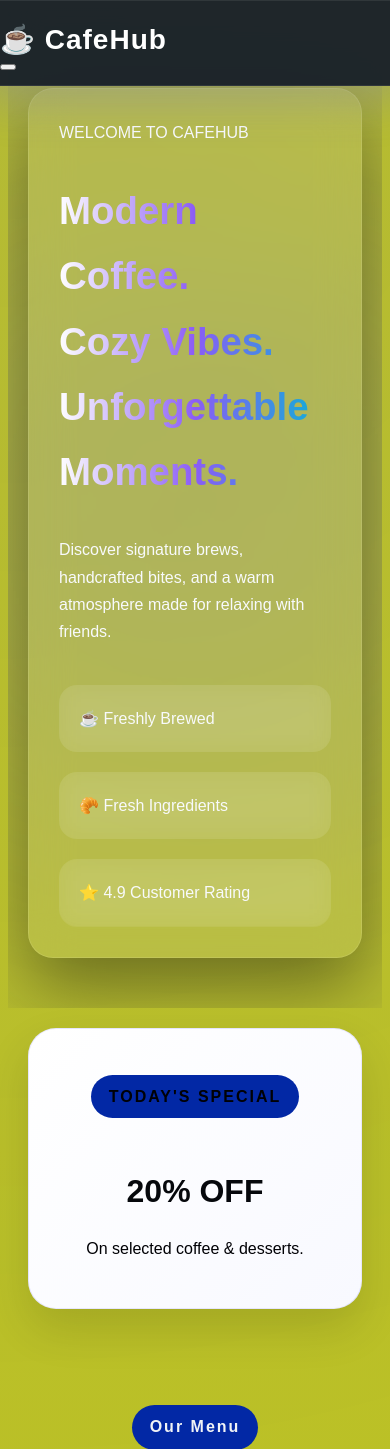
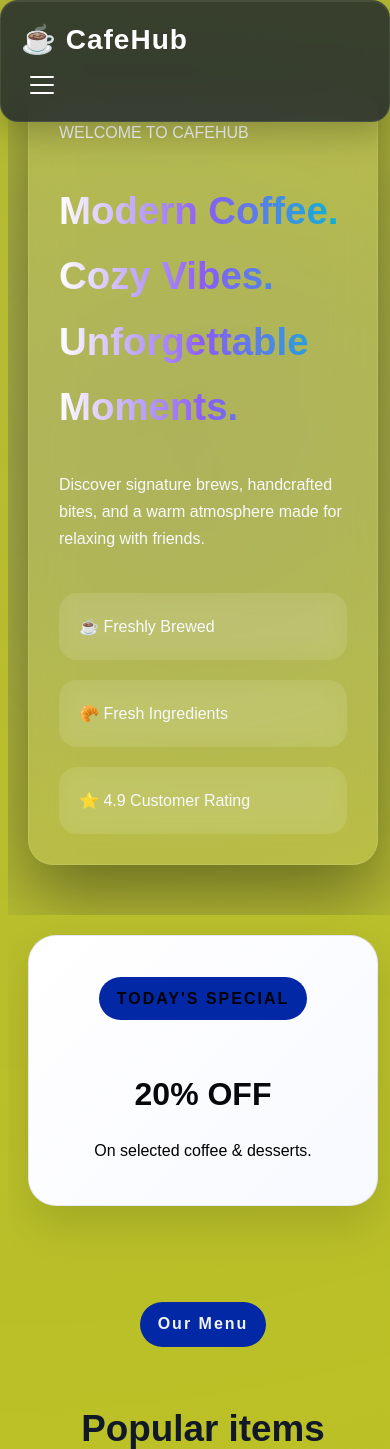
Before and after one commit to mohammadasif-27/CAFE, a Django app: page / in a window 390 px wide. Shown: the top 1449 px of the page. Run offline with Django 5.2, Linux system fonts and the light colour scheme; a user stored in the database is signed in; data comes from the database, SQL or seed files in the repository; data that the repository does not hold is empty; some libraries are stand-ins or nearby versions.

Commit message:
Allow mobile access to Django server

```diff
--- a/cafehub/settings.py
+++ b/cafehub/settings.py
@@ -25,7 +25,7 @@ SECRET_KEY = 'django-insecure-5)d+%m-i^266ci-=nr1w^p&$jxn_1yo82h!g0w9k1p)w2vf&jl
 # SECURITY WARNING: don't run with debug turned on in production!
 DEBUG = True
 
-ALLOWED_HOSTS = []
+ALLOWED_HOSTS = ['10.154.139.183', 'localhost', '127.0.0.1']
 
 
 # Application definition
--- a/static/css/style.css
+++ b/static/css/style.css
@@ -13,8 +13,41 @@
     --shadow:0 20px 60px rgba(0,0,0,.35);
 }
 
+/* ==========================================
+   GLOBAL BOX MODEL / OVERFLOW FIX
+   (fixes the padding+width math that was
+   causing horizontal scroll & overlap on
+   phones and tablets — no visual change
+   on desktop)
+========================================== */
+
+*,
+*::before,
+*::after{
+    box-sizing:border-box;
+}
+
+html{
+    overflow-x:hidden;
+    width:100%;
+}
+
+img,
+svg,
+video{
+    max-width:100%;
+    height:auto;
+}
+
+.page-shell{
+    width:100%;
+    overflow-x:hidden;
+}
+
 body{
     min-height:100vh;
+    overflow-x:hidden;
+    width:100%;
     font-family:'Poppins',sans-serif;
     background:
     radial-gradient(circle at top left, #6366f130, transparent 40%),
@@ -136,6 +169,133 @@ body{
     transform:translateY(-3px);
     box-shadow:0 15px 35px rgba(99,102,241,.5);
 }
+
+/* ===== Hamburger / mobile nav toggle ===== */
+
+.nav-toggle{
+    display:none;
+    flex-direction:column;
+    justify-content:center;
+    align-items:center;
+    width:42px;
+    height:42px;
+    padding:0;
+    border:none;
+    background:transparent;
+    cursor:pointer;
+    flex-shrink:0;
+}
+
+.hamburger,
+.hamburger::before,
+.hamburger::after{
+    display:block;
+    width:24px;
+    height:2px;
+    border-radius:2px;
+    background:#fff;
+    transition:.3s ease;
+}
+
+.hamburger{
+    position:relative;
+}
+
+.hamburger::before,
+.hamburger::after{
+    content:"";
+    position:absolute;
+    left:0;
+}
+
+.hamburger::before{
+    top:-8px;
+}
+
+.hamburger::after{
+    top:8px;
+}
+
+/* animate into an "X" whichever way the JS marks it open
+   (aria-expanded, or a .is-open/.active/.show class) */
+.nav-toggle[aria-expanded="true"] .hamburger,
+.nav-toggle.is-open .hamburger,
+.nav-toggle.active .hamburger{
+    background:transparent;
+}
+
+.nav-toggle[aria-expanded="true"] .hamburger::before,
+.nav-toggle.is-open .hamburger::before,
+.nav-toggle.active .hamburger::before{
+    top:0;
+    transform:rotate(45deg);
+}
+
+.nav-toggle[aria-expanded="true"] .hamburger::after,
+.nav-toggle.is-open .hamburger::after,
+.nav-toggle.active .hamburger::after{
+    top:0;
+    transform:rotate(-45deg);
+}
+
+/* Tablets & phones: collapse the nav into a toggleable panel.
+   1024px covers tablets in portrait as well as phones. */
+@media(max-width:1024px){
+
+    .navbar{
+        flex-wrap:wrap;
+        row-gap:0;
+    }
+
+    .nav-toggle{
+        display:flex;
+    }
+
+    .nav-menu.desktop-nav{
+        display:none;
+        flex-direction:column;
+        align-items:stretch;
+        width:100%;
+        gap:4px;
+        margin-top:16px;
+        padding-top:16px;
+        border-top:1px solid rgba(255,255,255,.1);
+    }
+
+    /* support whichever mechanism main.js uses to reveal the menu */
+    .nav-menu.desktop-nav.is-open,
+    .nav-menu.desktop-nav.active,
+    .nav-menu.desktop-nav.show,
+    .nav-toggle[aria-expanded="true"] ~ .nav-menu.desktop-nav,
+    body.nav-open .nav-menu.desktop-nav{
+        display:flex;
+    }
+
+    .nav-menu .nav-link{
+        width:100%;
+        padding:12px 10px;
+        border-radius:10px;
+    }
+
+    .nav-menu .nav-link:hover{
+        background:rgba(255,255,255,.06);
+    }
+
+    .nav-menu .nav-link::after{
+        display:none;
+    }
+
+    .nav-menu .theme-btn{
+        align-self:flex-start;
+        margin:6px 0 0;
+    }
+
+    .nav-menu span{
+        margin:6px 0 0 !important;
+        display:block;
+    }
+}
+
 /* hero */
 .hero{
     min-height:100vh;
@@ -1373,7 +1533,8 @@ footer p{
 }
 
 .food-card{
-    width:800px;
+    width:100%;
+    max-width:800px;
     background:#fff;
     padding:40px;
     border-radius:25px;
@@ -1875,3 +2036,136 @@ body.dark-mode .testimonial-card{
 .dark span {
     color: #fff;
 }
+
+/* ============================================================
+   FINAL MOBILE / TABLET PASS
+   Consolidated fixes for anything still fixed-width or
+   liable to overflow on phones & tablets. Desktop styles
+   above are untouched.
+============================================================ */
+
+/* ---- Tablet (this also picks up the 2-col grids already
+   set at 1100px; here we tighten spacing a bit) ---- */
+@media(max-width:1024px){
+
+    .hero-trust{
+        grid-template-columns:repeat(2,1fr);
+    }
+
+    .cart-item__image{
+        width:110px;
+        height:110px;
+    }
+
+    .food-container{
+        padding:40px 16px;
+    }
+}
+
+/* ---- Phones ---- */
+@media(max-width:640px){
+
+    .review-list,
+    .account-type,
+    .row{
+        grid-template-columns:1fr;
+    }
+
+    .hero-trust{
+        grid-template-columns:1fr;
+    }
+
+    .contact-info p,
+    .contact-info a{
+        font-size:15px;
+        word-break:break-word;
+    }
+
+    .checkout-item__image{
+        width:90px;
+        height:90px;
+    }
+
+    .order-success-item__image{
+        width:140px;
+        height:140px;
+    }
+
+    .cart-item__image{
+        width:90px;
+        height:90px;
+    }
+
+    .profile td{
+        padding:12px 10px;
+        font-size:14px;
+    }
+
+    .profile-actions,
+    .cta-actions,
+    .button-area{
+        justify-content:stretch;
+    }
+
+    .profile-actions .btn-primary,
+    .profile-actions .btn-danger,
+    .cta-actions .btn-primary,
+    .cta-actions .btn-secondary{
+        flex:1 1 100%;
+        text-align:center;
+    }
+
+    .social-links{
+        gap:18px;
+    }
+
+    .account-card,
+    .food-card,
+    .contact-form,
+    .review-form{
+        padding:25px 20px;
+    }
+
+    .special-offer{
+        padding:25px 20px;
+    }
+}
+
+/* ---- Very small phones ---- */
+@media(max-width:380px){
+
+    .brand-logo{
+        font-size:22px;
+    }
+
+    .hero h1{
+        font-size:1.9rem;
+    }
+
+    .hero-content{
+        padding:22px;
+    }
+
+    .section-heading h2{
+        font-size:1.9rem;
+    }
+
+    .menu-card__title,
+    .feature-card h3,
+    .account-card h4{
+        font-size:19px;
+    }
+
+    .navbar{
+        padding:12px 16px;
+    }
+}
+
+/* Belt-and-braces: nothing on the page should ever be able
+   to force a horizontal scrollbar. */
+.container,
+section,
+.section,
+.food-container{
+    max-width:100%;
+}
```
